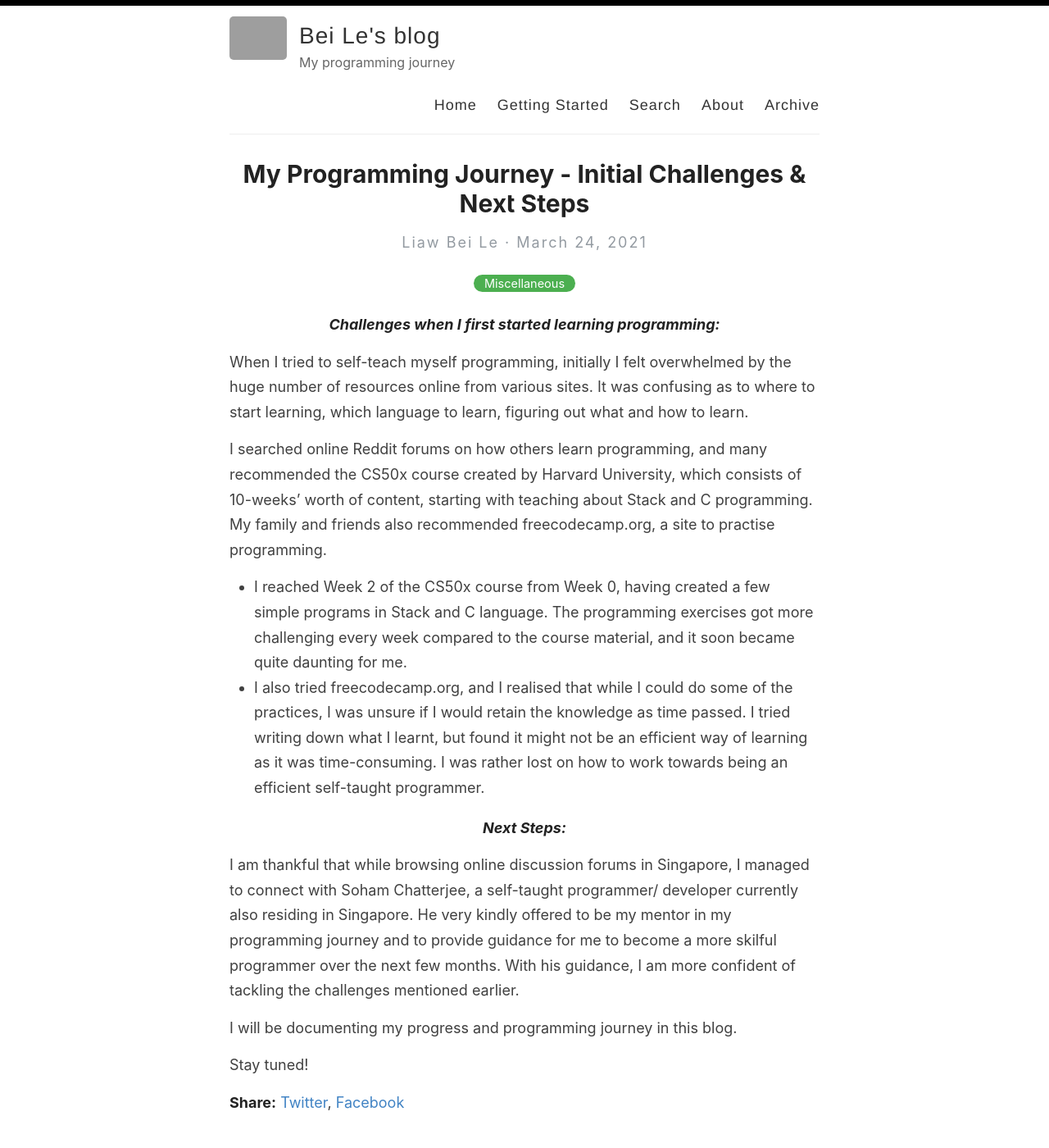
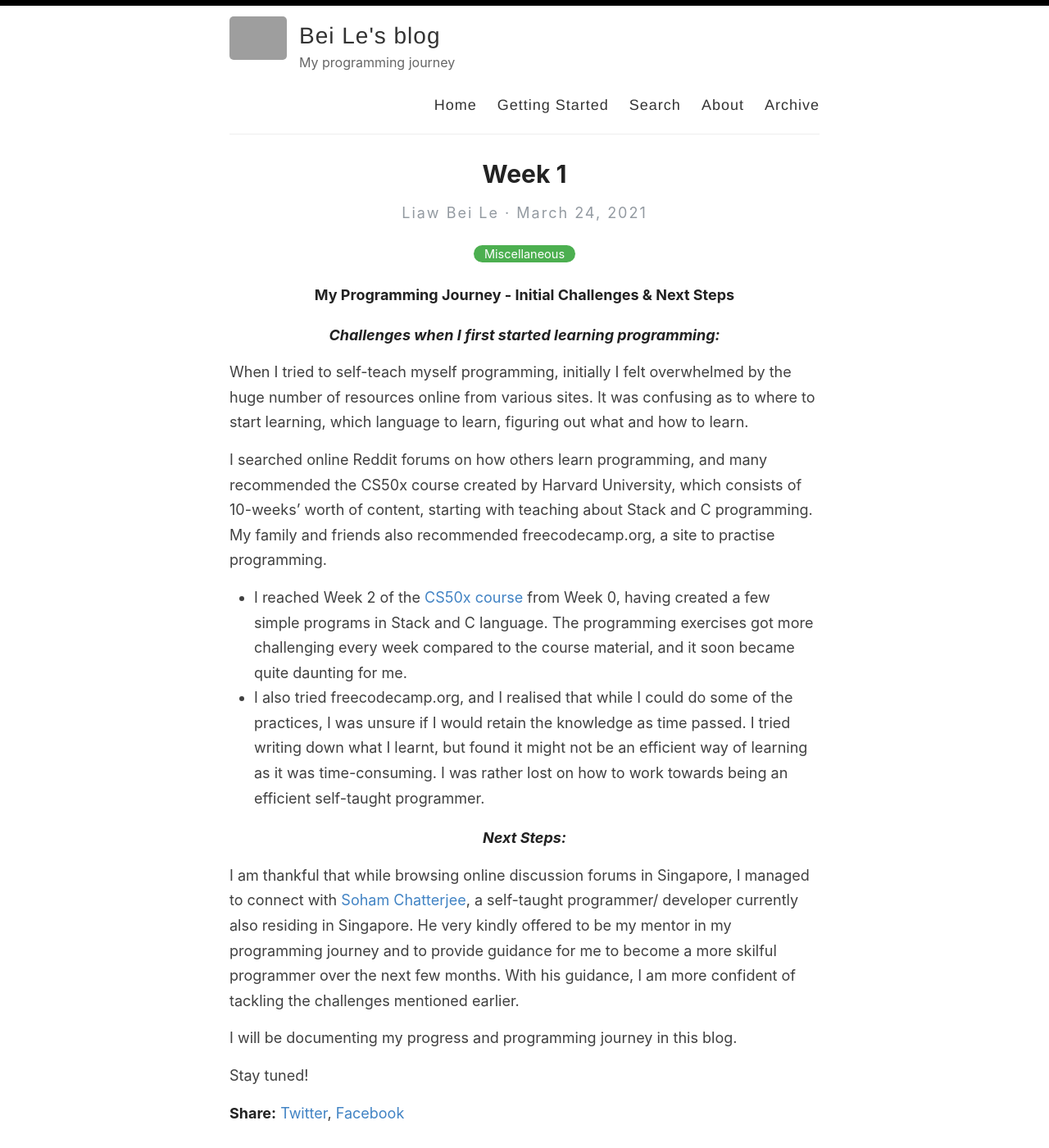
Before and after one commit to liawbeile/liawbeile.github.io, a Jekyll site: the page built from _posts/2021-3-24-challenges-and-next-steps.md, in a window 1280 px wide and 1400 px high. Shown: the whole window at 82% size. Built offline with Jekyll 4.4.1, drawn with Linux system fonts in a browser that asks for light colours; grey boxes are pictures that could not be loaded.

Commit message:
modified posts title

```diff
--- a/_posts/2021-3-24-challenges-and-next-steps.md
+++ b/_posts/2021-3-24-challenges-and-next-steps.md
@@ -1,18 +1,20 @@
 ---
 layout: post
-title: My Programming Journey - Initial Challenges & Next Steps
+title: Week 1
 categories: Miscellaneous
 ---
+
+#### My Programming Journey - Initial Challenges & Next Steps
 
 ##### _Challenges when I first started learning programming:_
 When I tried to self-teach myself programming, initially I felt overwhelmed by the huge number of resources online from various sites. It was confusing as to where to start learning, which language to learn, figuring out what and how to learn.
 
 I searched online Reddit forums on how others learn programming, and many recommended the CS50x course created by Harvard University, which consists of 10-weeks’ worth of content, starting with teaching about Stack and C programming. My family and friends also recommended freecodecamp.org, a site to practise programming.
--	I reached Week 2 of the CS50x course from Week 0, having created a few simple programs in Stack and C language. The programming exercises got more challenging every week compared to the course material, and it soon became quite daunting for me.
+-	I reached Week 2 of the [CS50x course](https://cs50.harvard.edu/x/2021/) from Week 0, having created a few simple programs in Stack and C language. The programming exercises got more challenging every week compared to the course material, and it soon became quite daunting for me.
 -	I also tried freecodecamp.org, and I realised that while I could do some of the practices, I was unsure if I would retain the knowledge as time passed. I tried writing down what I learnt, but found it might not be an efficient way of learning as it was time-consuming. I was rather lost on how to work towards being an efficient self-taught programmer.
 
 ##### _Next Steps:_
-I am thankful that while browsing online discussion forums in Singapore, I managed to connect with Soham Chatterjee, a self-taught programmer/ developer currently also residing in Singapore. He very kindly offered to be my mentor in my programming journey and to provide guidance for me to become a more skilful programmer over the next few months. With his guidance, I am more confident of tackling the challenges mentioned earlier.
+I am thankful that while browsing online discussion forums in Singapore, I managed to connect with [Soham Chatterjee](https://www.linkedin.com/in/soham-chatterjee/), a self-taught programmer/ developer currently also residing in Singapore. He very kindly offered to be my mentor in my programming journey and to provide guidance for me to become a more skilful programmer over the next few months. With his guidance, I am more confident of tackling the challenges mentioned earlier.
 
 I will be documenting my progress and programming journey in this blog.
 
```
Also changed, not shown: _posts/2021-3-26-march26.md (+1 -1 lines), _posts/2021-3-28-march28.md (+1 -1 lines), _posts/2021-4-1-april1.md (+1 -1 lines), _posts/2021-4-5-april5.md (+1 -1 lines), _posts/2021-4-8-april8.md (+1 -1 lines).
